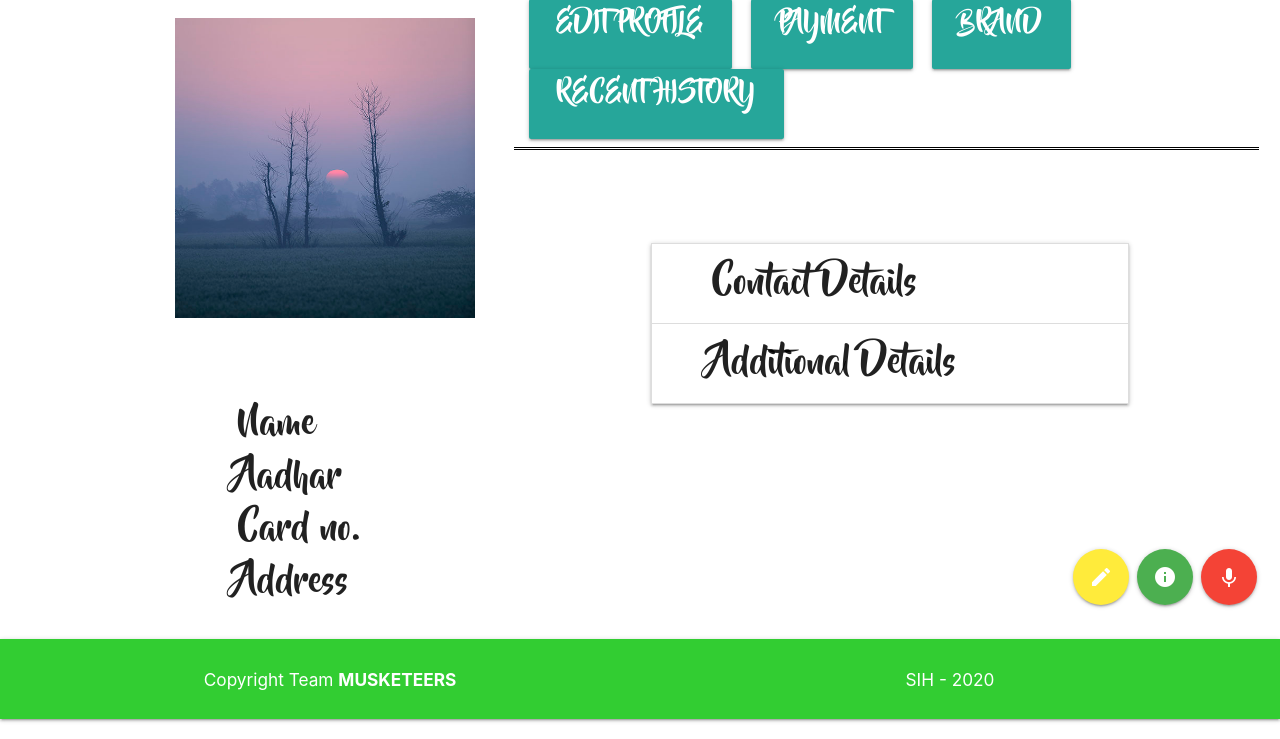
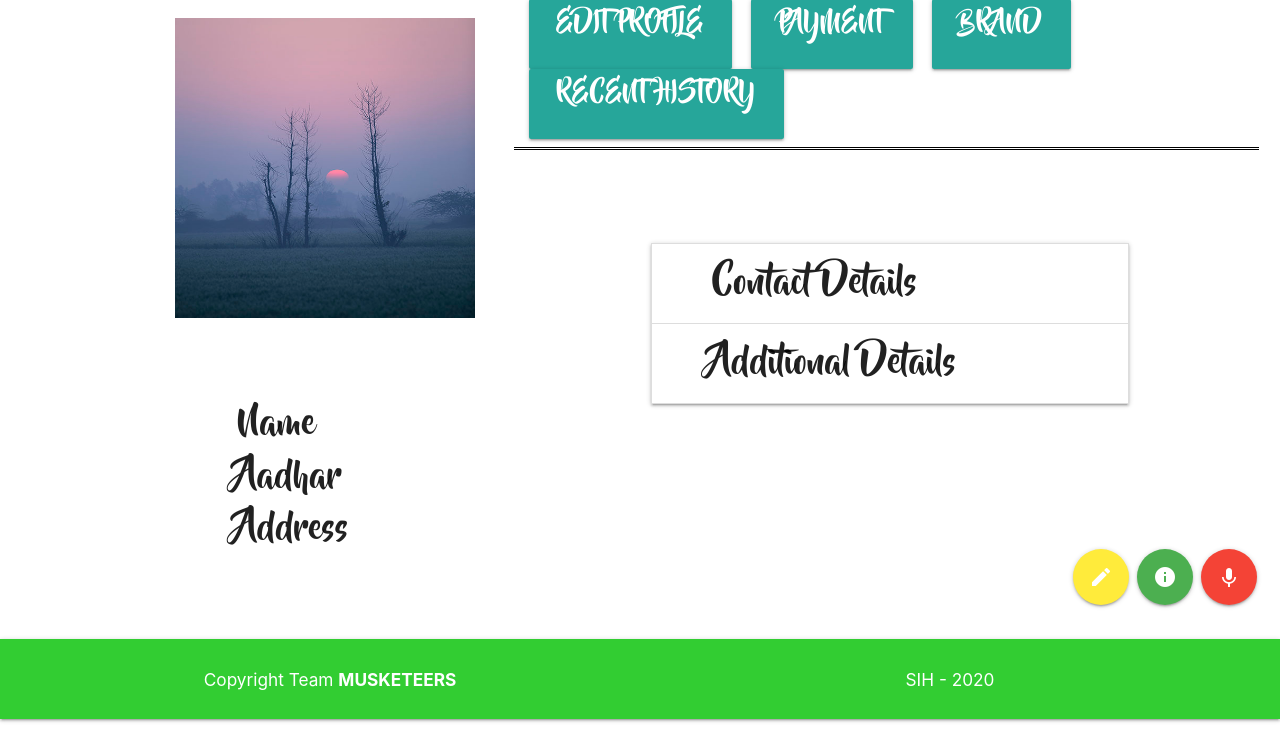
Before and after one commit to rahul18pandey/NC_GEU_MK100_MUSKETEERS, a Flask app: page /farmerprofile in a window 1280 px wide. Shown: the part 172-911 px from the top of the page. Run offline with Flask 2, Linux system fonts and the light colour scheme; some libraries are stand-ins or nearby versions.

Commit message:
change in labelling of container div

```diff
--- a/templates/farmerprofile.html
+++ b/templates/farmerprofile.html
@@ -13,7 +13,7 @@
             </div>
             <div class="container col mastfont" style="margin-top: 20%;font-size: 35px;">
                 <div id="farmername" style="margin-left: 45%;"> Name</div>
-                <div id="farmeraadhar" style="margin-left: 45%;"> Aadhar Card no.</div>
+                <div id="farmeraadhar" style="margin-left: 45%;"> Aadhar</div>
                 <div id="farmeraddress" style="margin-left: 45%;"> Address</div>
 
             </div>
```
